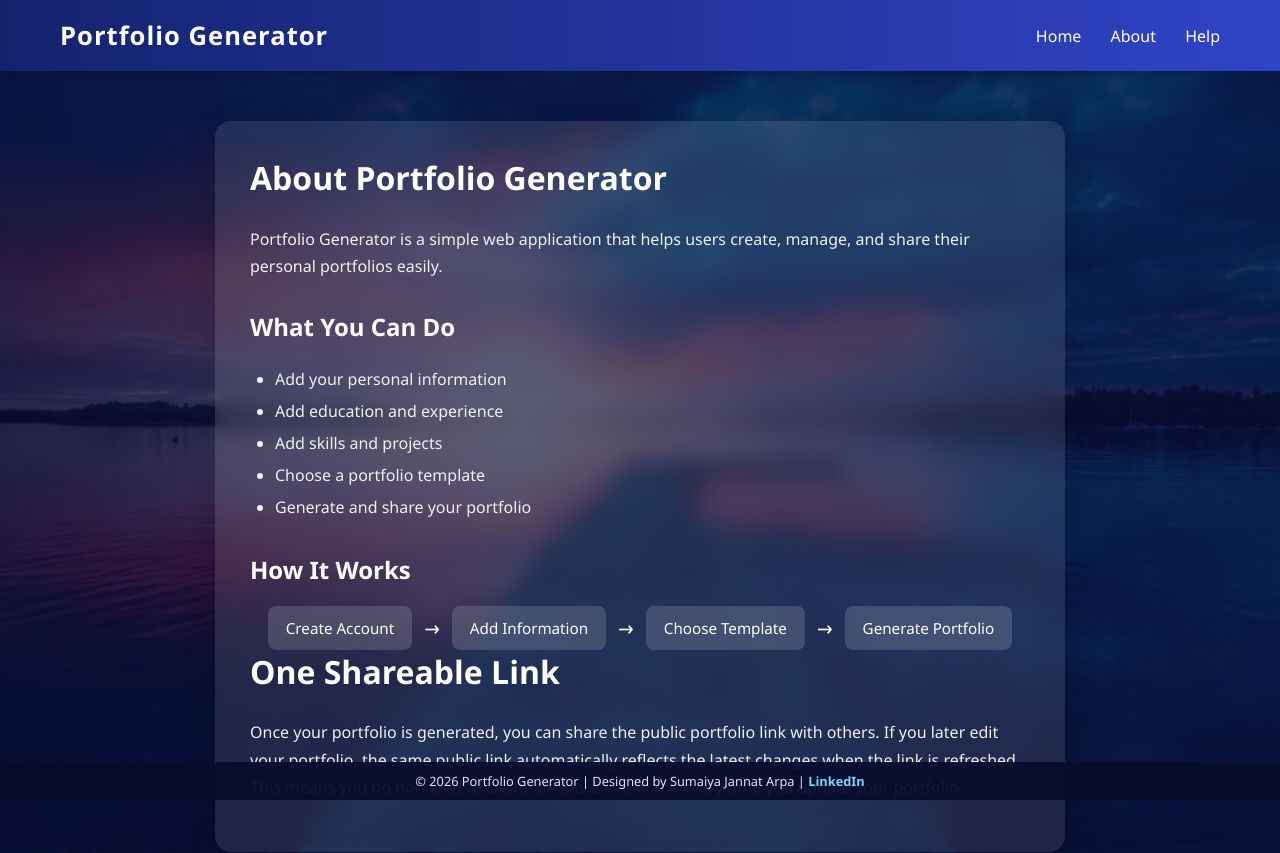
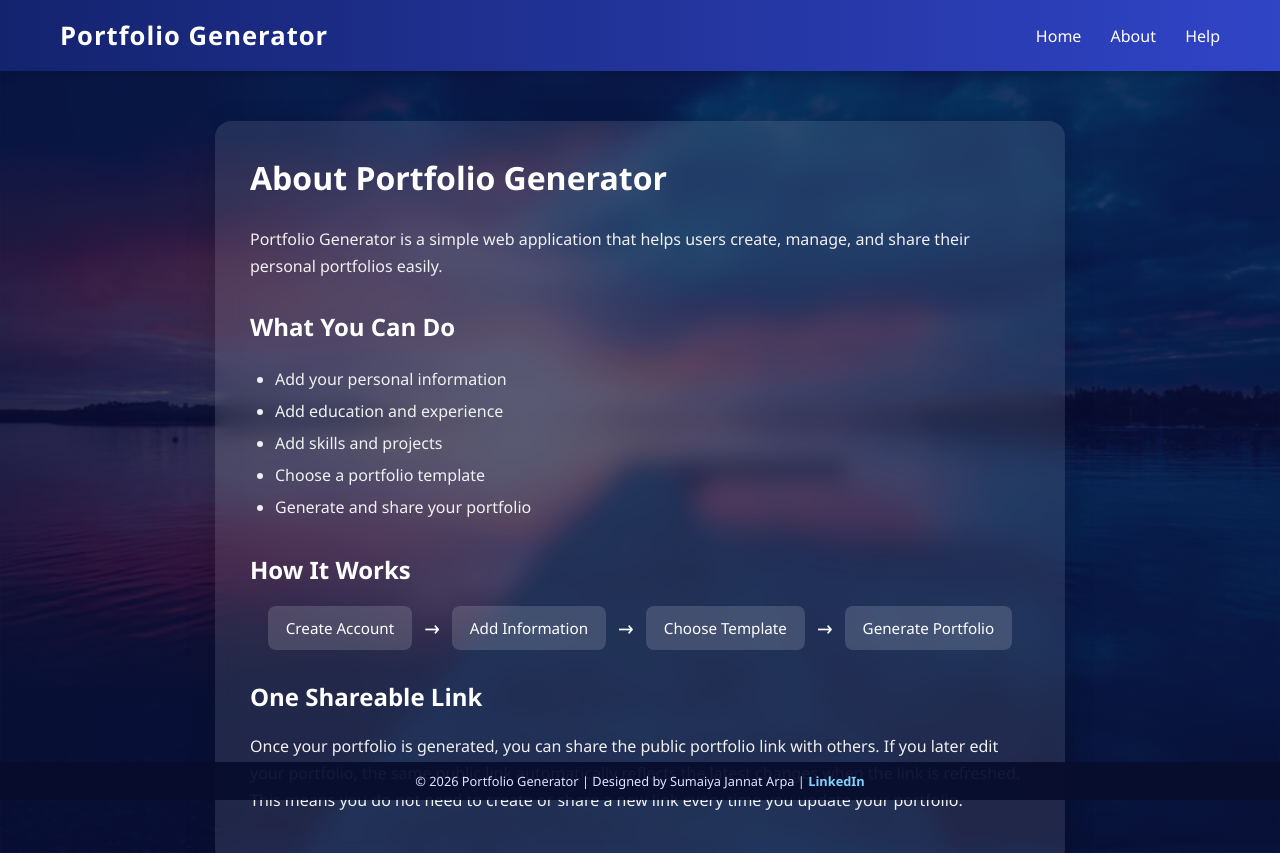
Before and after one commit to jsumaiyarpa/portfolio_lab02, a plain HTML site: page client/html/about.html in a window 1280 px wide. Shown: the top 853 px of the page. Drawn offline with Linux system fonts and the light colour scheme.

Commit message:
Update about section

```diff
--- a/client/html/about.html
+++ b/client/html/about.html
@@ -52,7 +52,7 @@
                 <div class="step">Generate Portfolio</div>
             </div>
 
-            <h1>One Shareable Link</h1>
+            <h2>One Shareable Link</h2>
 
             <p>
                 Once your portfolio is generated, you can share the public portfolio link with others. If you later edit your portfolio, the same public link automatically reflects the latest changes when the link is refreshed. This means you do not need to create or share a new link every time you update your portfolio.
```
